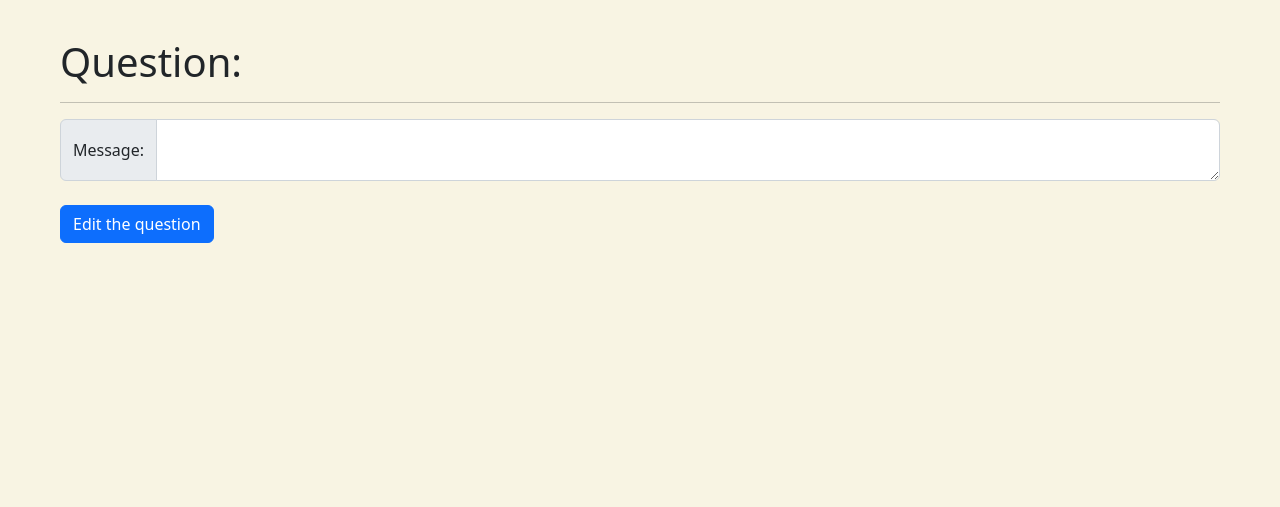
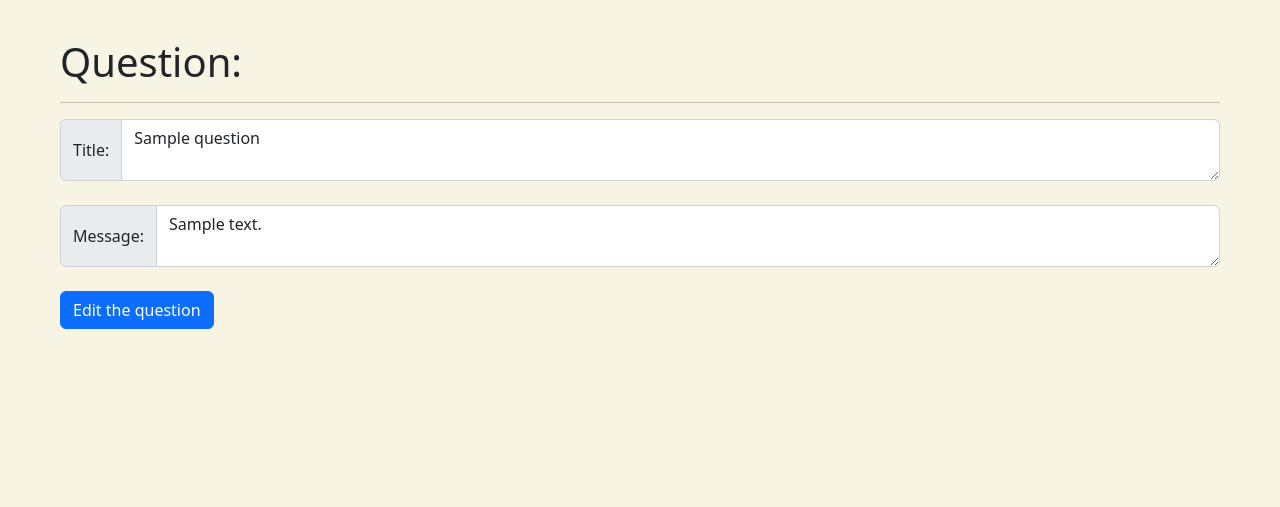
Before and after one commit to Zachiel/ask-mate-python, a Flask app: template templates/edit_question.html in a window 1280 px wide. Shown: the part 106-613 px from the top of the page. Run offline with Flask 2, Linux system fonts and the light colour scheme; the template is opened without the code that fills it: most values are stand-ins (such as "Sample title", 1, 10 or a date in 2020); some libraries are stand-ins or nearby versions.

Commit message:
new route

```diff
--- a/server.py
+++ b/server.py
@@ -79,14 +79,23 @@ def new_answer(question_id):
 
 @app.route("/question/<question_id>/edit", methods=['POST','GET'])
 def edit(question_id):
-    # from question page
-    # POST form with at least title and message
-    # fields pre-field with exisiting question data
-    # redirects to "Display a question" page
+    questions = data_handler.get_data_from_file(
+        'sample_data/question.csv')
+    question_to_send = ''
+    for question in questions:
+        if question['id'] == question_id:
+            question_to_send = question
+            break
+
     if request.method == 'POST':
+        question['title'] = request.form.get("title")
+        question['message'] = request.form.get("message")
+        data_handler.delete_question_from_file_by_id('sample_data/question.csv', question_id)
+        data_handler.write_data_to_file(HEADERS_QUESTION, data_handler.QUESTION_PATH, question)
         return redirect('/question/'+question_id)
-    return render_template('edit_question.html')
 
+    return render_template('edit_question.html',
+                           question=question_to_send)
 
 if __name__ == "__main__":
     app.run(debug=True, host='0.0.0.0', port=5000)
--- a/templates/edit_question.html
+++ b/templates/edit_question.html
@@ -2,13 +2,18 @@
 {% block content %}
 <div class="container-fluid my-5 pt-5 w-100">
     <h1>Question:</h1><hr>
-    <form method="POST" name="message" id="message">
+    <form method="POST" name="question" id="question">
+        <div class="input-group">
+            <span class="input-group-text">Title: </span>
+            <textarea id="title" name="title" class="form-control" aria-label="With textarea">{{question['title']}}</textarea>
+        </div>
+        <br>
         <div class="input-group">
             <span class="input-group-text">Message: </span>
-            <textarea id="message" name="message" class="form-control" aria-label="With textarea"></textarea>
+            <textarea id="message" name="message" class="form-control" aria-label="With textarea">{{question['message']}}</textarea>
         </div>
     </form>
     <br>
-    <button type="submit" class="btn btn-primary" form="message">Edit the question</button>
+    <button type="submit" class="btn btn-primary" form="question">Edit the question</button>
 </div>
 {% endblock %}
```
